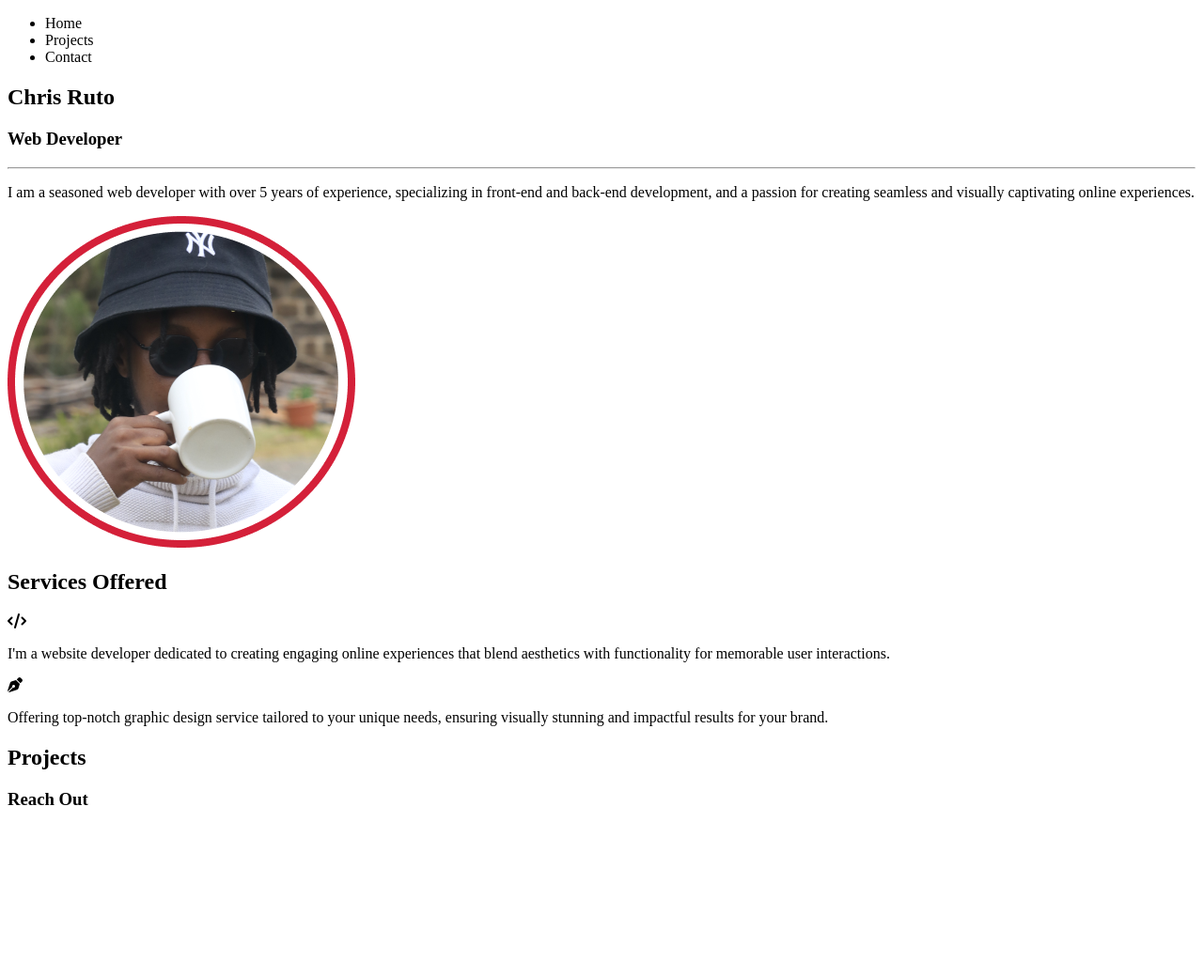
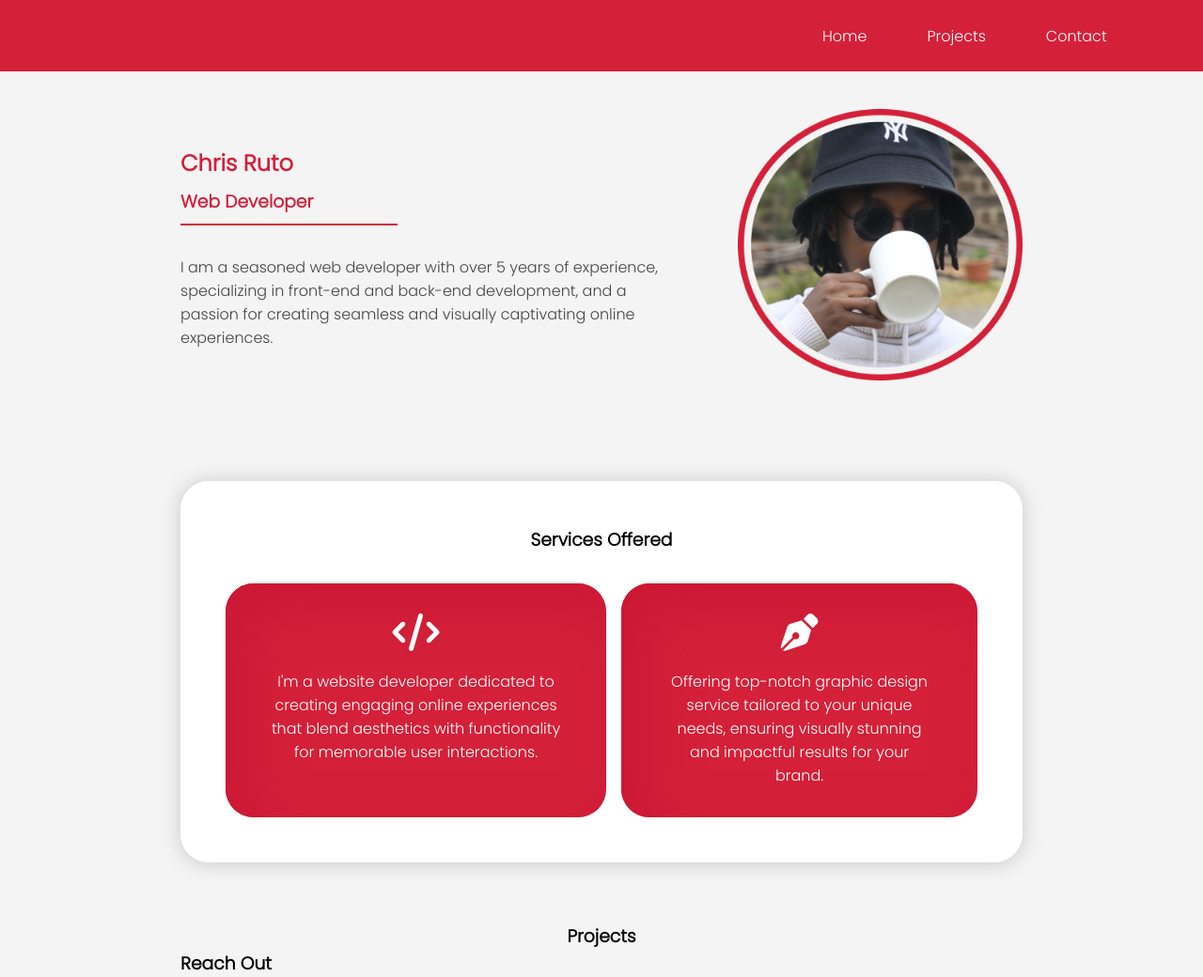
Before and after one commit to ckorir/portfolio, a plain HTML site: page index.html in a window 1280 px wide. Shown: the whole page at 94% size. Before the commit the page ends 881 px from the top, so only its background shows below. Drawn offline with Linux system fonts and the light colour scheme.

Commit message:
Added img folder, landing and services css

```diff
--- a/index.html
+++ b/index.html
@@ -3,7 +3,11 @@
 <head>
     <meta charset="UTF-8">
     <meta name="viewport" content="width=device-width, initial-scale=1.0">
-    <link rel="stylesheet" href="path/to/font-awesome/css/font-awesome.min.css">
+    <link rel="preconnect" href="https://fonts.googleapis.com">
+    <link rel="preconnect" href="https://fonts.gstatic.com" crossorigin>
+    <link rel="preconnect" href="https://fonts.googleapis.com">
+    <link rel="preconnect" href="https://fonts.gstatic.com" crossorigin>
+    <link href="https://fonts.googleapis.com/css2?family=Poppins:wght@200;300&display=swap" rel="stylesheet">
     <link rel="stylesheet" href="style.css">
 
     <title>Portfolio</title>
@@ -11,7 +15,7 @@
 <body>
     <!-- Nav section -->
     <nav>
-        <ul>
+        <ul class="links">
             <li>Home</li>
             <li>Projects</li>
             <li>Contact</li>
@@ -40,7 +44,7 @@
 
         <!-- Services Section  -->
         <section class="services">
-            <h2>Services Offered</h2>
+            <h3>Services Offered</h3>
             <div class="card-container">
                 <div class="card">
                     <i class="fa-solid fa-code"></i>
@@ -64,7 +68,7 @@
         </section>
         <!-- Projects Section  -->
         <section class="projects">
-            <h2>Projects</h2>
+            <h3>Projects</h3>
             <div class="projects-container">
                 <div class="proj1"></div>
                 <div class="proj2"></div>
@@ -88,6 +92,7 @@
 
         </footer>
     </main>
+    <script src="script.js"></script>
     <script src="https://kit.fontawesome.com/c8c4bf39cb.js" crossorigin="anonymous"></script>
 </body>
 </html>
--- a/style.css
+++ b/style.css
@@ -1,9 +1,10 @@
-/*:root{
+:root{
     --main-color: #F4F4F4;
     --secondary-color: #D42039;
     --font-primary: rgba(0, 0, 0, 0.72);
     --font-secondary: #D42039;
     --border-radius: 30px;
+    --box-shaddow: drop-shadow(15px 13px 4px rgba(0, 0, 0, 0.04));
 }
 
 *{
@@ -12,11 +13,115 @@
     text-decoration: none;
     box-sizing: border-box;
 }
+a, li{
+    text-decoration: none;
+    list-style: none;
+}
 
 body{
     background-color: var(--main-color);
+    overflow-x: hidden;
+    font-family: 'Poppins', sans-serif;
 }
 
 nav{
     background-color: var(--secondary-color);
-} */
+    color: white;
+    display: flex;
+    padding: 2% 8%;
+    justify-content: end;
+    align-items: center;
+    position: fixed;
+    width: 100vw;
+}
+nav .links{
+    display: flex;
+    gap: 4em;
+    font-weight: 500;
+    font-family: 'Poppins', sans-serif;
+}
+
+main{
+    width: 70%;
+    margin: auto;
+}
+
+main .landing-section{
+    padding-top: 1em;
+    display: flex;
+    justify-content: center;
+    align-items: center;
+    gap: 5em;
+    height: 40vw;
+}
+
+main .landing-section div{
+    gap: 50em;
+}
+
+main .landing-section .text-container{
+    width: 70%;
+}
+main .landing-section .text-container h3, h2{
+    color: var(--font-secondary);
+    font-family: 'Poppins', sans-serif;
+}
+
+main .landing-section .text-container h3{
+    margin: .5em 0;
+}
+
+main .landing-section .text-container hr{
+    width: 45%;
+    border: 1px solid#D42039;
+}
+
+main .landing-section .text-container p{
+
+    margin-top: 2em;
+    color: var(--font-primary);
+    font-family: 'Poppins', sans-serif;
+}
+
+main .landing-section .img-container img{
+    width: 100%;
+}
+
+/* Services */
+main .services{
+    background-color: white;
+    padding: 3em 3em;
+    border-radius: var(--border-radius);
+    box-shadow: var(--box-shaddow);
+    text-align: center;
+    box-shadow: 0px 1px 20px rgba(128, 128, 128, 0.377);
+}
+
+main .services .card-container{
+    display: flex;
+    gap: 1em;
+
+
+}
+
+main .services .card-container .card{
+    background-color: var(--secondary-color);
+    border-radius: var(--border-radius);
+    box-shadow: 20px 20px 50px 10px rgb(204, 25, 52) inset;
+    color: white;
+    padding: 2em 3em;
+    margin-top: 2em;
+}
+
+main .services .card-container .card i{
+    font-size: 2.5em;
+    margin-bottom: 0.5em;
+}
+
+main .projects{
+    display: flex;
+    flex-direction: row;
+    justify-content: center;
+    align-items: center;
+    margin-top: 4em;
+}
```
